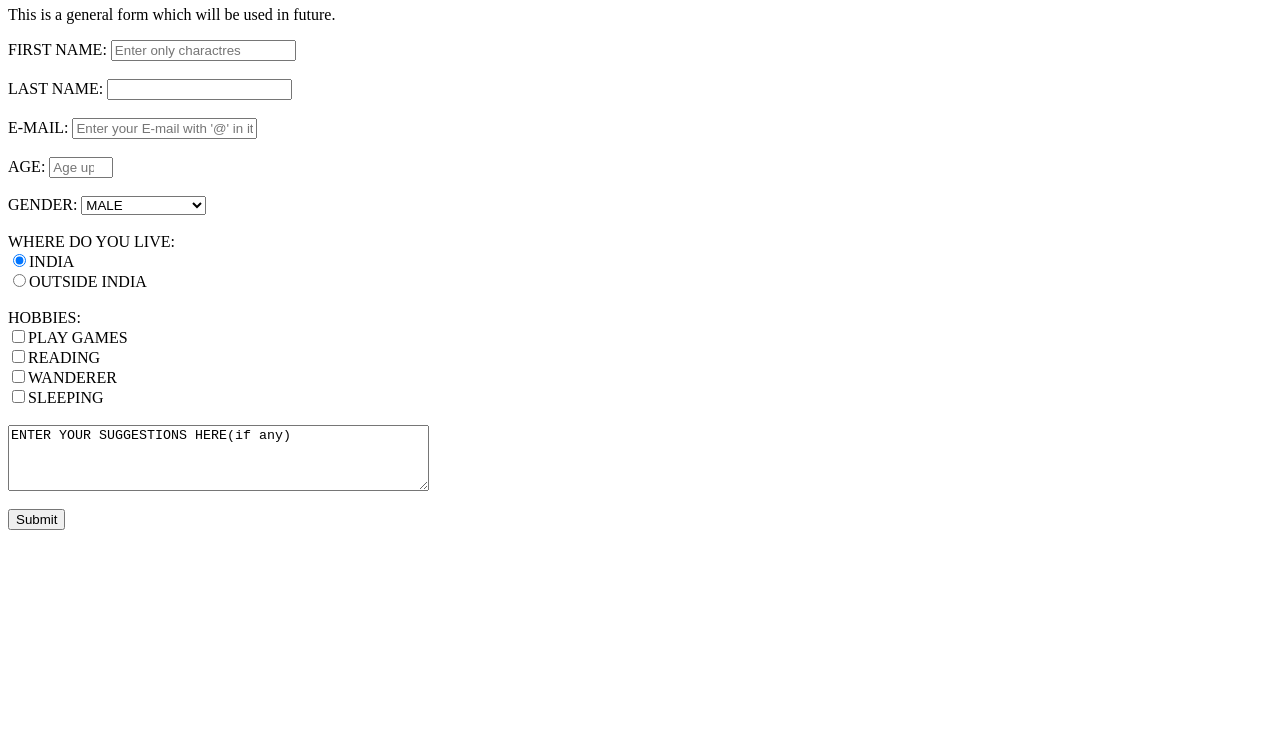
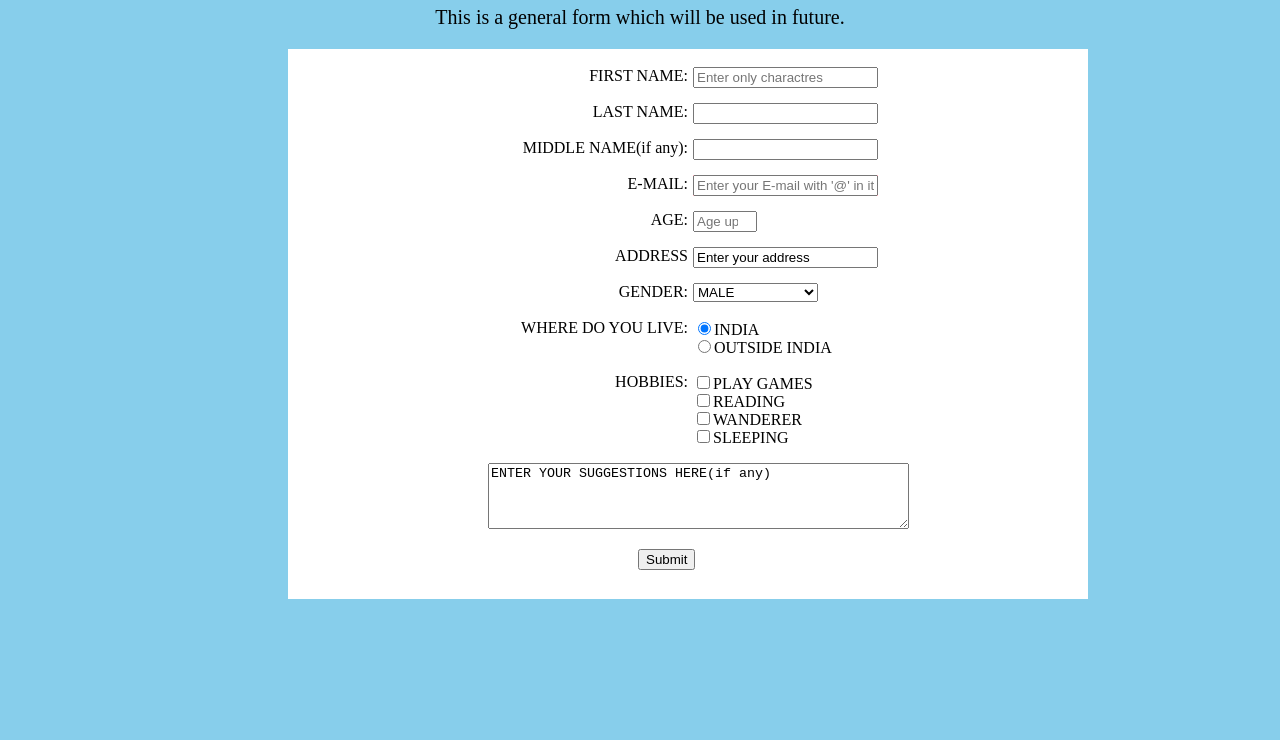
Before and after one commit to vngarg/First-HTML-Form, a plain HTML site: page FORM.html in a window 1280 px wide. Shown: the part 60-800 px from the top of the page. Drawn offline with Linux system fonts and the light colour scheme.

Commit message:
Add files via upload

```diff
--- a/FORM.html
+++ b/FORM.html
@@ -1,53 +1,106 @@
 <html>
     <head>
-            <script src="https://cdn.freecodecamp.org/testable-projects-fcc/v1/bundle.js"></script>
+      <link href="css.css" type="text/css" rel="stylesheet">
     </head>
 
     <body>
       <script src="https://cdn.freecodecamp.org/testable-projects-fcc/v1/bundle.js"></script>
       <h1 id="title">GENERAL FORM</h1>
       <p id="description">This is a general form which will be used in future.</p>
-      <div>
+      <div class="main-div">
       <form id="survey-form">
-        <label id="name-label" for="name">FIRST NAME:</label>
+        <br>
+        <div  class="div-label">
+        <label id="name-label" for="name" class=>FIRST NAME:</label>
+        </div>
+        <div class="div-text">
         <input type="text" id="name" placeholder="Enter only charactres" required>
+        </div>
         <br><br>
+        <div class="div-label">
         <label  for="last-name">LAST NAME:</label>
+        </div>
+        <div class="div-text">
         <input type="text" id="last-name" required>
+        </div>
         <br><br>
+        <div class="div-label">
+          <label for="middle-name">MIDDLE NAME(if any):</label>
+        </div>
+        <div class="div-text">
+          <input type="tect" id="middle-name">
+        </div>
+        <br><br>
+        <div class="div-label">
         <label id="email-label" for="email">E-MAIL:</label>
+        </div>
+        <div class="div-email">
         <input type="email" id="email" placeholder="Enter your E-mail with '@' in it."required>
+        </div>
         <br><br>
+        <div class="div-label">
         <label id="number-label" for="number">AGE:</label>
+        </div>
+        <div class="div-number">
         <input type="number" id="number" step=1 min=0 max=100 placeholder="Age upto 100yrs." required>
+        </div>
         <br><br>
+        <div class="div-label">
+          <label for="adderss">ADDRESS</label>
+        </div>
+        <div class="div-text">
+          <input type="text" if="adderss" value="Enter your address">
+        </div>
+        <br><br>
+        <div class="div-label">
         <label for="dropdown">GENDER:</label>
+        </div>
+        <div class="div-list">
         <select id="dropdown">
           <option>MALE</option>
           <option>FEMALE</option>
           <option>TRANSGENDER</option>
         </select>
+        </div>
         <br><br>
+        <div class="div-label">
         <label id="gender">WHERE DO YOU LIVE:</label>
-        <br>
+        </div>
+        <div class="div-radio1">
         <input type="radio" name="radio" id="radio-button" value="INDIA" checked>INDIA</input>
+        </div>
       <br>
+      <div class="div-radio2">
       <input type="radio" name="radio" id="radio-buttons" value="OUTSIDE INDIA">OUTSIDE INDIA</input>
+      </div>
       <br><br>
+      <div class="div-label">
       <label id="hobbies">HOBBIES:</label>
+      </div>
+      <div class="div-check1">
+      <input type="checkbox" id="check-box" value="GAMING">PLAY GAMES</input>
+      </div>
       <br>
-      <input type="checkbox" id="check-box" value="GAMING">PLAY GAMES</input>
+      <div class="div-check2">
+      <input type="checkbox" id="check-box" value="READ">READING</input>
+      </div>
       <br>
-      <input type="checkbox" id="check-box" value="READ">READING</input>
+      <div class="div-check3">
+      <input type="checkbox" id="check-box" value="TRAVEL">WANDERER</input>
+      </div>
       <br>
-      <input type="checkbox" id="check-box" value="TRAVEL">WANDERER</input>
-      <br>
+      <div class="div-check4">
       <input type="checkbox" id="check-box" value="SLEEPING">SLEEPING</input>
+      </div>
       <br><br>
+      <div class="div-area">
       <textarea id="textarea" rows="4" cols="50">ENTER YOUR SUGGESTIONS HERE(if any)</textarea>
+      </div>
       <br><br>
+      <div class="div-button">
       <input type="submit" id="submit">
-       </form>
+      </div>
+    </form>
       </div>
     </body>
 </html>
--- a/css.css
+++ b/css.css
@@ -1,29 +1,95 @@
 body
 {
   background-color:skyblue;
-  text-align:center;
   font-family:serif;
 }
 #title
 {
+  text-align:center;
   font-family:Helvetica;
   text-decoration:underline;
   color:green;
 }
 #description
 {
+  text-align:center;
   font-size:20px;
 }
-#gender ,#hobbies
+.div-label
 {
-  text-decoration:underline;
-  font-family:sans-serif;
+  margin-left:200px;
+  width:200px;
+  text-align:right;
+  float:left;
 }
-div
+.div-text
 {
+  margin-left:5px;
+  float:left;
+  width:200px;
+}
+.main-div
+{
+  height:550px;
   background-color:white;
-  width:900px;
+  width:800px;
+  margin-left:280px;
+}
+.div-email
+{
+  margin-left:5px;
+  float:left;
+  background-color:lightpink;
+}
+.div-number
+{
+  float:left;
+  margin-left:5px;
+}
+.div-list
+{
+  float:left;
+  margin-left:5px;
+}
+.div-check1
+{
+  float:left;
+  margin-left:5px;
+}
+.div-check2
+{
   position:absolute;
-  margin-top:30px;
+  margin-left:405px;
+}
+.div-check3
+{
+  position:absolute;
+  margin-left:405px;
+}
+.div-check4
+{
+  position:absolute;
+  margin-left:405px;
+}
+.div-radio1
+{
+  margin-left:5px;
+  float:left;
+}
+.div-radio2
+{
+  margin-left:5px;
+  position:absolute;
+  margin-left:405px;
+}
+.div-area
+{
+  position:absolute;
   margin-left:200px;
 }
+.div-button
+{
+  position:absolute;
+  margin-left:350px;
+  margin-top:50px;
+}
```
